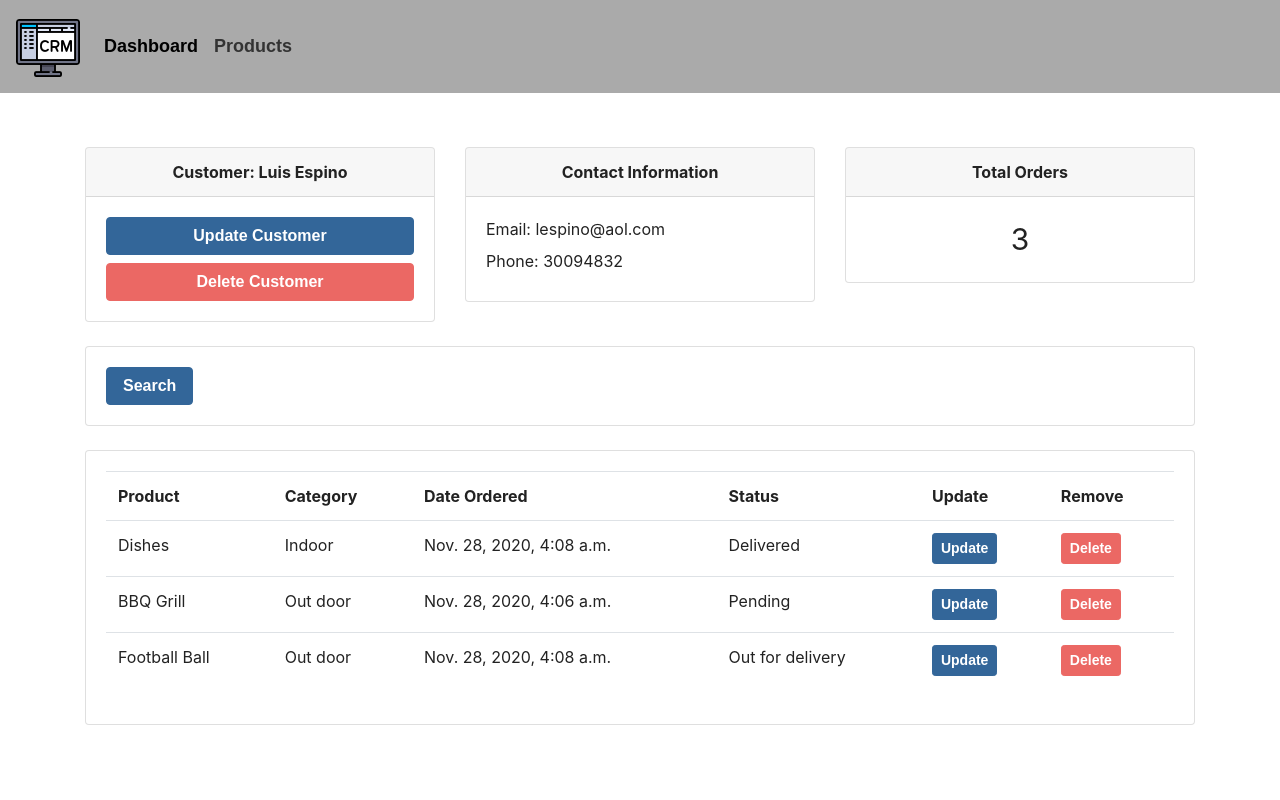
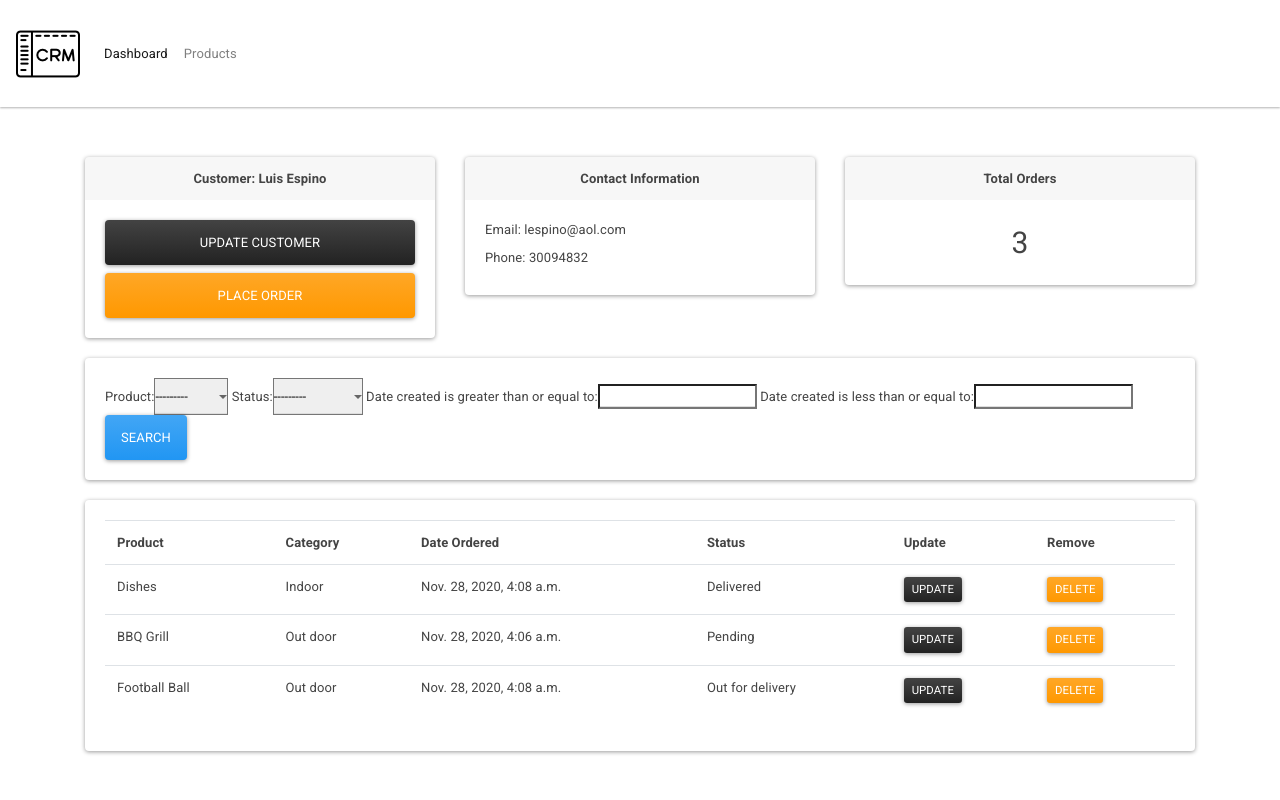
Before and after one commit to carlosngv/Django-CRM, a Django app: page /customer/1 in a window 1280 px wide. Run offline with Django 3.2, Linux system fonts and the light colour scheme; data comes from the database, SQL or seed files in the repository; both versions use the stored data as it was after the commit; some libraries are stand-ins or nearby versions; some web fonts are replaced.

Commit message:
Filter implemented. Place order form fixed to each customer.

```diff
--- /dev/null
+++ b/crm/accounts/filters.py
@@ -0,0 +1,12 @@
+import django_filters
+from django_filters import DateFilter
+from .models import *
+
+
+class OrderFilter(django_filters.FilterSet):
+    start_date = DateFilter(field_name='date_created', lookup_expr='gte') # gte -> greater than equal to
+    end_date = DateFilter(field_name='date_created', lookup_expr='lte') # gte -> less than equal to
+    class Meta:
+        model = Order
+        fields = '__all__'
+        exclude = ['customer', 'date_created']
--- a/crm/accounts/templates/accounts/customer.html
+++ b/crm/accounts/templates/accounts/customer.html
@@ -11,8 +11,8 @@
             <div class="card">
                 <div class="card-header text-center"><strong>Customer: {{customer.name}}</strong></div>
                 <div class="card-body">
-                    <button class="btn btn-block btn-info">Update Customer</button>
-                    <button class="btn btn-block btn-primary">Delete Customer</button>
+                    <a href="" class="btn btn-block btn-dark">Update customer</a>
+                    <a href="{% url 'create_order' customer.id %}" class="btn btn-block btn-warning">Place order</a>
                 </div>
             </div>
         </div>
@@ -40,7 +40,11 @@
         <div class="col">
             <div class="card card-body">
                 <form method="get">
-                    <button class="btn btn-info">Search</button>
+
+                    {{filter.form}}
+
+                    <button class="btn btn-primary">Search</button>
+
                 </form>
             </div>
         </div>
@@ -64,8 +68,8 @@
                         <td>{{order.product.category}}</td>
                         <td>{{order.product.date_created}}</td>
                         <td>{{order.status}}</td>
-                        <td><a class="btn btn-sm btn-info" href="{% url 'update_order' order.id %}">Update</a></td>
-                        <td><a class="btn btn-sm btn-primary" href="{% url 'delete_order' order.id %}">Delete</a></td>
+                        <td><a class="btn btn-sm btn-dark" href="{% url 'update_order' order.id %}">Update</a></td>
+                        <td><a class="btn btn-sm btn-warning" href="{% url 'delete_order' order.id %}">Delete</a></td>
                     </tr>
                     {% endfor %}
                 </table>
--- a/crm/accounts/templates/accounts/main.html
+++ b/crm/accounts/templates/accounts/main.html
@@ -5,8 +5,8 @@
 <head>
     <meta charset="UTF-8">
     <meta name="viewport" content="width=device-width, initial-scale=1.0">
-    <link rel="stylesheet" href="https://stackpath.bootstrapcdn.com/bootswatch/4.5.2/journal/bootstrap.min.css"
-        integrity="sha384-QDSPDoVOoSWz2ypaRUidLmLYl4RyoBWI44iA5agn6jHegBxZkNqgm2eHb6yZ5bYs" crossorigin="anonymous">
+    <link rel="stylesheet" href="https://stackpath.bootstrapcdn.com/bootswatch/4.5.2/materia/bootstrap.min.css"
+        integrity="sha384-B4morbeopVCSpzeC1c4nyV0d0cqvlSAfyXVfrPJa25im5p+yEN/YmhlgQP/OyMZD" crossorigin="anonymous">
     <link rel="stylesheet" href="{% static '/css/main.css' %}">
     <script src="https://code.jquery.com/jquery-3.5.1.slim.min.js"
         integrity="sha384-DfXdz2htPH0lsSSs5nCTpuj/zy4C+OGpamoFVy38MVBnE+IbbVYUew+OrCXaRkfj"
@@ -14,6 +14,7 @@
     <script src="https://cdn.jsdelivr.net/npm/bootstrap@4.5.3/dist/js/bootstrap.bundle.min.js"
         integrity="sha384-ho+j7jyWK8fNQe+A12Hb8AhRq26LrZ/JpcUGGOn+Y7RsweNrtN/tE3MoK7ZeZDyx"
         crossorigin="anonymous"></script>
+    <link rel="icon" href="{% static 'images/logo.png' %}">
     <title>CRM</title>
 </head>
 
--- a/crm/accounts/urls.py
+++ b/crm/accounts/urls.py
@@ -5,7 +5,7 @@
     path('', home, name="home"),
     path('products', products, name="products"),
     path('customer/<str:pk>', customer, name="customer"),
-    path('create_order', create_order, name='create_order'),
+    path('create_order/<str:pk>', create_order, name='create_order'),
     path('update_order/<str:pk>', update_order, name='update_order'),
     path('delete_order/<str:pk>', delete_order, name='delete_order')
 ]
--- a/crm/accounts/views.py
+++ b/crm/accounts/views.py
@@ -2,12 +2,16 @@
 from django.http import HttpResponse
 from .models import Product, Customer, Order
 from .forms import OrderForm
+from django.forms import inlineformset_factory, modelformset_factory
+from .filters import OrderFilter
+
+
 def home(request):
     orders = Order.objects.all()
     customers = Customer.objects.all()
     total_customers = customers.count()
     total_orders = orders.count()
-    orders_delivered = orders.filter(status='Devlivered').count()
+    orders_delivered = orders.filter(status='Delivered').count()
     orders_pending = orders.filter(status='Pending').count()
 
     context = {
@@ -31,25 +35,33 @@
     customer = Customer.objects.get(id=pk)
     orders = customer.order_set.all()
     customer_orders = orders.count()
+
+    filter = OrderFilter(request.GET, queryset = orders)
+    orders = filter.qs
+
     context = {
         'customer': customer,
         'customer_orders': customer_orders,
-        'orders': orders
+        'orders': orders,
+        'filter': filter
     }
     return render(request, 'accounts/customer.html', context)
 
 
-def create_order(request):
-    form = OrderForm()
+def create_order(request, pk):
+    OrderFormSet = inlineformset_factory(Customer, Order, fields=('product', 'status'), extra=1)
+    customer = Customer.objects.get(id=pk)
+    form_set = OrderFormSet(queryset=Order.objects.none(),instance=customer)
 
     if request.method == 'POST':
-        form = OrderForm(request.POST)
-        if form.is_valid():
-            form.save()
+        form_set = OrderFormSet(request.POST, instance=customer)
+        if form_set.is_valid():
+            form_set.save()
             return redirect('/')
 
     context = {
-        'form': form
+        'form_set': form_set,
+        'customer': customer
     }
     return render(request, 'accounts/order_form.html', context)
 
--- a/crm/crm/settings.py
+++ b/crm/crm/settings.py
@@ -39,7 +39,8 @@
     'django.contrib.messages',
     'django.contrib.staticfiles',
     # Own
-    'accounts.apps.AccountsConfig'
+    'accounts.apps.AccountsConfig',
+    'django_filters',
 ]
 
 MIDDLEWARE = [
--- a/crm/static/css/main.css
+++ b/crm/static/css/main.css
@@ -1,5 +1,5 @@
 .status {
-    background:linear-gradient( #ccc, #22a2ca);
+    background:linear-gradient(to bottom, #83b5eb, #2196f3);
 }
 
 .status .status-content {
```
Also changed, not shown: crm/accounts/templates/accounts/dashboard.html (+3 -4 lines), crm/accounts/templates/accounts/order_form.html (+13 -1 lines), crm/db.sqlite3, crm/static/images/crm.png, crm/static/images/logo.png (added), 1 other file.
